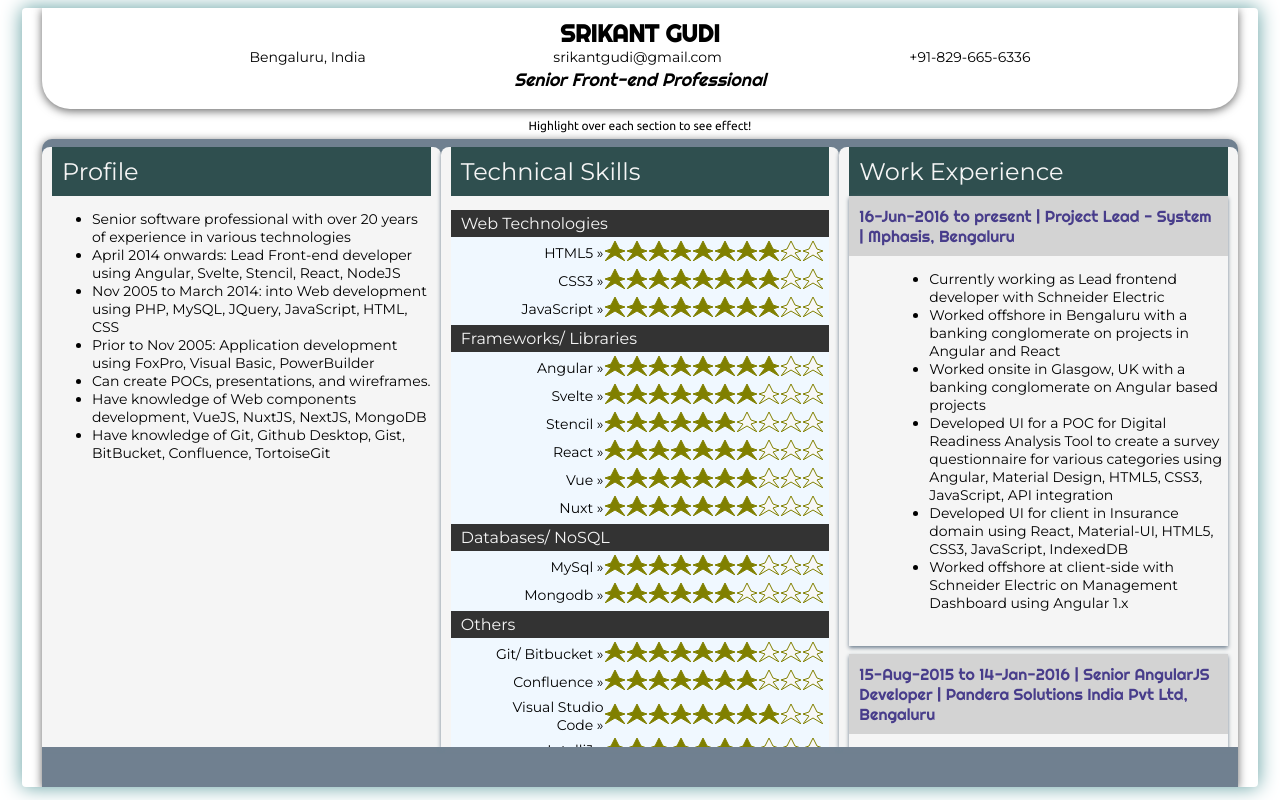
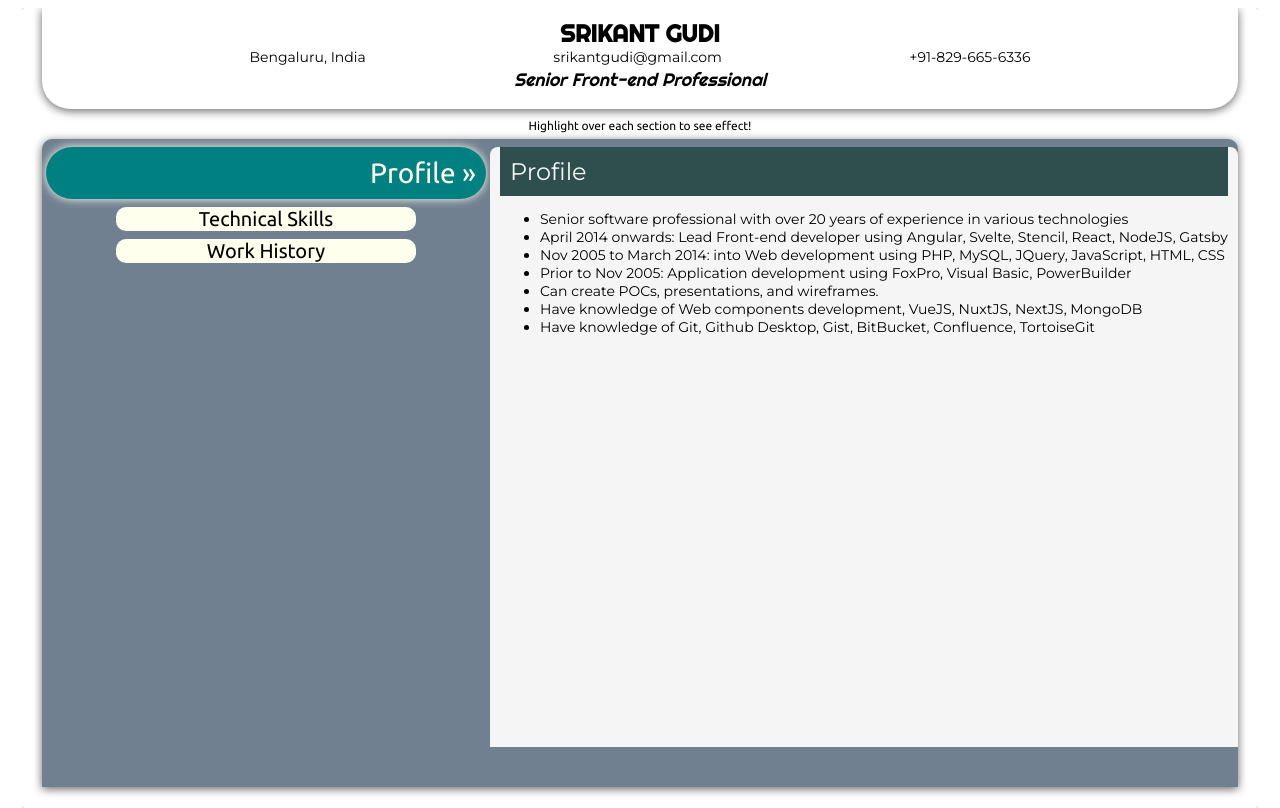
Before and after one commit to srikantgudi/srikantgudi.github.io, a Svelte app: page / in a window 1280 px wide. Built offline with nearby package versions, Linux system fonts and the light colour scheme.

Commit message:
Modified layout.

```diff
--- a/public/global.css
+++ b/public/global.css
@@ -2,15 +2,17 @@
   margin: 0 1em;
   font-family: Ubuntu;
   font-size: 14px;
+  height: 100vh;
 }
 html,
 body {
   position: relative;
+  overflow: hidden;
 }
 .container {
   box-shadow: 0 0 20px cadetblue;
   border-radius: 4px;
-  max-height: 75vmax;
+  height: 100vh;
   overflow-y: hidden;
 }
 .sectiontitle {
@@ -29,6 +31,33 @@ body {
   margin-bottom: 10px;
   padding: 10px 20px;
   border-radius: 0 0 28px 28px;
+}
+.navmenu {
+  display: flex;
+  flex-flow: column nowrap;
+  align-items: center;
+}
+.menuitem {
+  cursor: pointer;
+  text-align: center;
+  width: 15em;
+  height:auto;
+  background-color: #ffe;
+  margin: 4px;
+  border-radius: 10px;
+  font-size: 20px;
+}
+.menuitem.active {
+  border-radius: 1em;
+  background-color: teal;
+  color: #ffe;
+  box-shadow: 0 0 10px #ffe;
+  text-align: right;
+  font-size: 200%;
+  padding: 10px;
+}
+.menuitem.active:after {
+  content: '\20\bb\20';
 }
 .contact {
   font-family: Montserrat;
@@ -84,7 +113,7 @@ body {
   padding: 0 10px;
   background-color: whitesmoke;
   transition: all 0.5s ease-in-out;
-  max-height: 75vh;
+  height: 75vh;
   overflow-y: hidden;
 }
 .section:hover {
--- a/src/App.svelte
+++ b/src/App.svelte
@@ -5,6 +5,12 @@
 	import WorkHistory from "./WorkHistory.svelte";
 
   let opt = 1
+	let menuitems = {
+		"Profile": Profile,
+		"Technical Skills": Skills,
+		"Work History": WorkHistory
+	}
+	let comp = menuitems['Profile'];
 </script>
 
 <div class="container">
@@ -14,9 +20,12 @@
 			Highlight over each section to see effect!
 		</div>
 		<div class="resume">
-			<Profile />
-			<Skills />
-			<WorkHistory />
+			<div class="navmenu">
+				{#each Object.keys(menuitems) as key}
+				<div class="menuitem" on:click={() => comp = menuitems[key]} class:active={comp === menuitems[key]}>{key}</div>
+				{/each}
+		</div>
+		<svelte:component this={comp} />
 		</div>
 	</main>
 </div>
--- a/src/Profile.svelte
+++ b/src/Profile.svelte
@@ -7,7 +7,7 @@
             Senior software professional with over 20 years of experience in various technologies
         </li>
         <li>
-            April 2014 onwards: Lead Front-end developer using Angular, Svelte, Stencil, React, NodeJS
+            April 2014 onwards: Lead Front-end developer using Angular, Svelte, Stencil, React, NodeJS, Gatsby
         </li>
         <li>
             Nov 2005 to March 2014: into Web development using PHP, MySQL, JQuery, JavaScript, HTML, CSS
--- a/src/Skills.svelte
+++ b/src/Skills.svelte
@@ -8,6 +8,7 @@
 				{name: 'HTML5', rating: 8},
 				{name: 'CSS3', rating: 8},
 				{name: 'JavaScript', rating: 8},
+				{name: 'SVG', rating: 6},
 			]
 		},
 		{
@@ -18,7 +19,9 @@
 				{name: 'Stencil', rating: 6},
 				{name: 'React', rating: 7},
 				{name: 'Vue', rating: 7},
-				{name: 'Nuxt', rating: 7},
+				{name: 'NuxtJS', rating: 5},
+				{name: 'NextJS', rating: 5},
+				{name: 'Gatsby', rating: 5},
 			]
 		},
 		{
```
